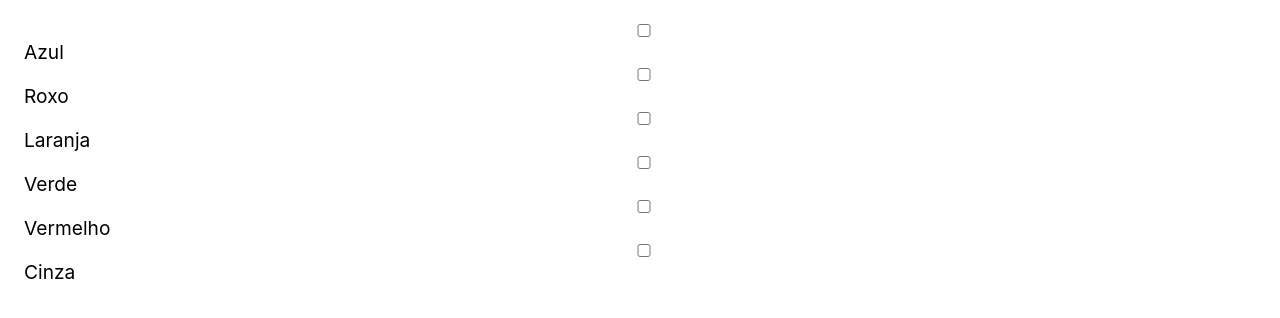
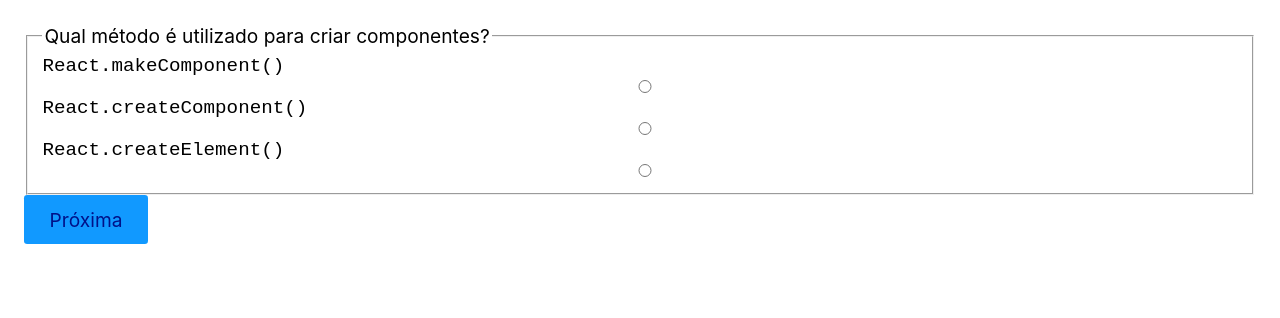
Before and after one commit to igorbitencourt/estudos, a React (Create React App) app in the folder estudos/: page / in a window 1280 px wide. Shown: the top 318 px of the page. Built offline with nearby package versions, Linux system fonts and the light colour scheme.

Commit message:
exercicio formulario radio

```diff
--- a/estudos/src/App.js
+++ b/estudos/src/App.js
@@ -1,41 +1,85 @@
 import React from "react";
+import Radio from "./Forms/Radio";
 
-const coresArray = ["azul", "roxo", "laranja", "verde", "vermelho", "cinza"];
+const perguntas = [
+  {
+    pergunta: "Qual método é utilizado para criar componentes?",
+    options: [
+      "React.makeComponent()",
+      "React.createComponent()",
+      "React.createElement()",
+    ],
+    resposta: "React.createElement()",
+    id: "p1",
+  },
+  {
+    pergunta: "Como importamos um componente externo?",
+    options: [
+      'import Component from "./Component"',
+      'require("./Component")',
+      'import "./Component"',
+    ],
+    resposta: 'import Component from "./Component"',
+    id: "p2",
+  },
+  {
+    pergunta: "Qual hook não é nativo?",
+    options: ["useEffect()", "useFetch()", "useCallback()"],
+    resposta: "useFetch()",
+    id: "p3",
+  },
+  {
+    pergunta: "Qual palavra deve ser utilizada para criarmos um hook?",
+    options: ["set", "get", "use"],
+    resposta: "use",
+    id: "p4",
+  },
+];
 
 const App = () => {
-  const [cores, setCores] = React.useState([]);
+  const [respostas, setRespostas] = React.useState({
+    p1: "",
+    p2: "",
+    p3: "",
+    p4: "",
+  });
 
-  function handleChange({ target }) {
-    const { checked, value } = target;
-    if (checked) {
-      setCores([...cores, target.value]);
+  const [slide, setSlide] = React.useState(0);
+
+  const [resultado, setResultado] = React.useState(null);
+
+  function resultadoFinal() {
+    const corretas = perguntas.filter(
+      ({ id, resposta }) => respostas[id] === resposta
+    );
+    setResultado(`Você acertou: ${corretas.length} de ${perguntas.length}`);
+  }
+
+  function contador(event) {
+    if (slide < perguntas.length - 1) {
+      setSlide(slide + 1);
     } else {
-      setCores(cores.filter((cor) => cor !== value));
+      resultadoFinal();
     }
   }
 
-  function handleChecked(cor) {
-    return cores.includes(cor);
+  function handleChange({ target }) {
+    setRespostas({ ...respostas, [target.id]: target.value });
   }
 
   return (
-    <form>
-      {coresArray.map((cor) => (
-        <label key={cor} style={{ textTransform: "capitalize" }}>
-          <input
-            type="checkbox"
-            value={cor}
-            checked={handleChecked(cor)}
-            onChange={handleChange}
-          />
-          {cor}
-        </label>
+    <form onSubmit={(event) => event.preventDefault()}>
+      {perguntas.map((pergunta, index) => (
+        <Radio
+          active={slide === index}
+          key={pergunta.id}
+          value={respostas[pergunta.id]}
+          onChange={handleChange}
+          {...pergunta}
+        />
       ))}
-      <ul>
-        {cores.map((cor) => (
-          <li key={cor}>{cor}</li>
-        ))}
-      </ul>
+      {resultado && <p>{resultado}</p>}
+      <button onClick={contador}>Próxima</button>
     </form>
   );
 };
--- /dev/null
+++ b/estudos/src/Forms/Radio.js
@@ -0,0 +1,25 @@
+import React from "react";
+
+const Radio = ({ pergunta, options, onChange, value, id, active }) => {
+  if (active === false) return null;
+
+  return (
+    <fieldset>
+      <legend>{pergunta}</legend>
+      {options.map((option) => (
+        <label key={option} style={{ fontFamily: "monospace" }}>
+          {option}
+          <input
+            type="radio"
+            value={option}
+            id={id}
+            checked={value === option}
+            onChange={onChange}
+          />
+        </label>
+      ))}
+    </fieldset>
+  );
+};
+
+export default Radio;
```
